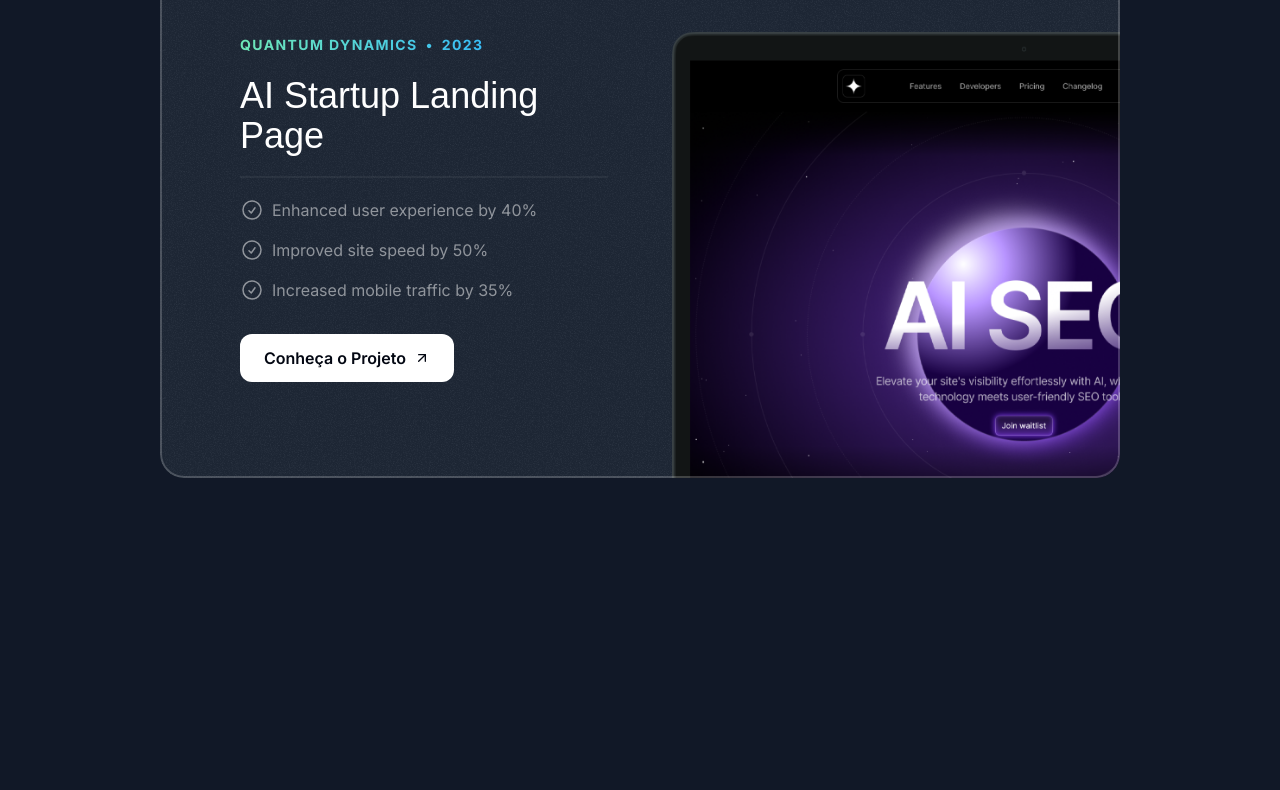
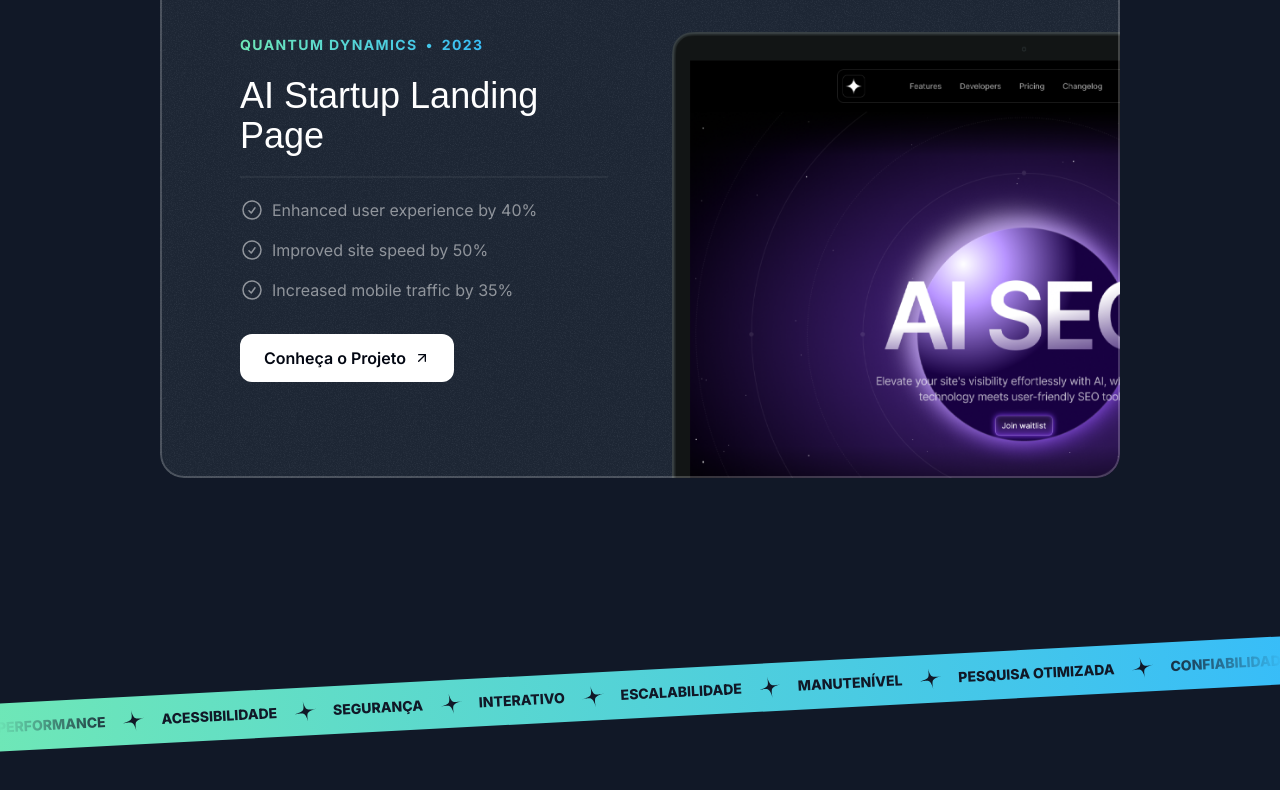
Before and after one commit to Gabriel-otirB/portfolio, a Next.js app: page / in a window 1280 px wide. Shown: the part 2554-3344 px from the top of the page. Before the commit the page ends 3128 px from the top, so only its background shows below. Built offline with nearby package versions, Linux system fonts and the light colour scheme; a web font is replaced by a local one.

Commit message:
Implemented Tape section

```diff
--- a/src/app/page.tsx
+++ b/src/app/page.tsx
@@ -1,6 +1,7 @@
 import Header from "@/sections/Header";
 import { HeroSection } from "@/sections/Hero";
 import { ProjectsSection } from '@/sections/Projects';
+import { TapeSection } from '@/sections/Tape';
 
 export default function Home() {
   return (
@@ -8,6 +9,7 @@ export default function Home() {
       <Header />
       <HeroSection />
       <ProjectsSection />
+      <TapeSection />
     </div>
   );
 }
--- a/src/sections/Tape.tsx
+++ b/src/sections/Tape.tsx
@@ -1,3 +1,35 @@
+import StarIcon from "@/assets/icons/star.svg";
+
+const words = [
+  "Performance",
+  "Acessibilidade",
+  "Segurança",
+  "Interativo",
+  "Escalabilidade",
+  "Manutenível",
+  "Pesquisa Otimizada",
+  "Confiabilidade",
+  "Sustentabilidade",
+  "Inovação",
+  "Eficiência",
+  "Consistência",
+]
+
 export const TapeSection = () => {
-  return <div>Tape Section</div>;
+  return (
+    <div className="py-16 lg:py-24 overflow-x-clip">
+      <div className="bg-gradient-to-r from-emerald-300 to-sky-400 -rotate-3 -mx-1">
+        <div className="flex [mask-image:linear-gradient(to_right,transparent,black_10%,black_90%,transparent)]">
+          <div className="flex flex-none gap-4 py-3">
+            {words.map(word => (
+              <div key={word} className="inline-flex gap-4 items-center">
+                <span className="text-gray-900 uppercase font-extrabold text-sm">{word}</span>
+                <StarIcon className="size-6 text-gray-900 -rotate-12" />
+              </div>
+            ))}
+          </div>
+        </div>
+      </div>
+    </div>
+  );
 };
```
